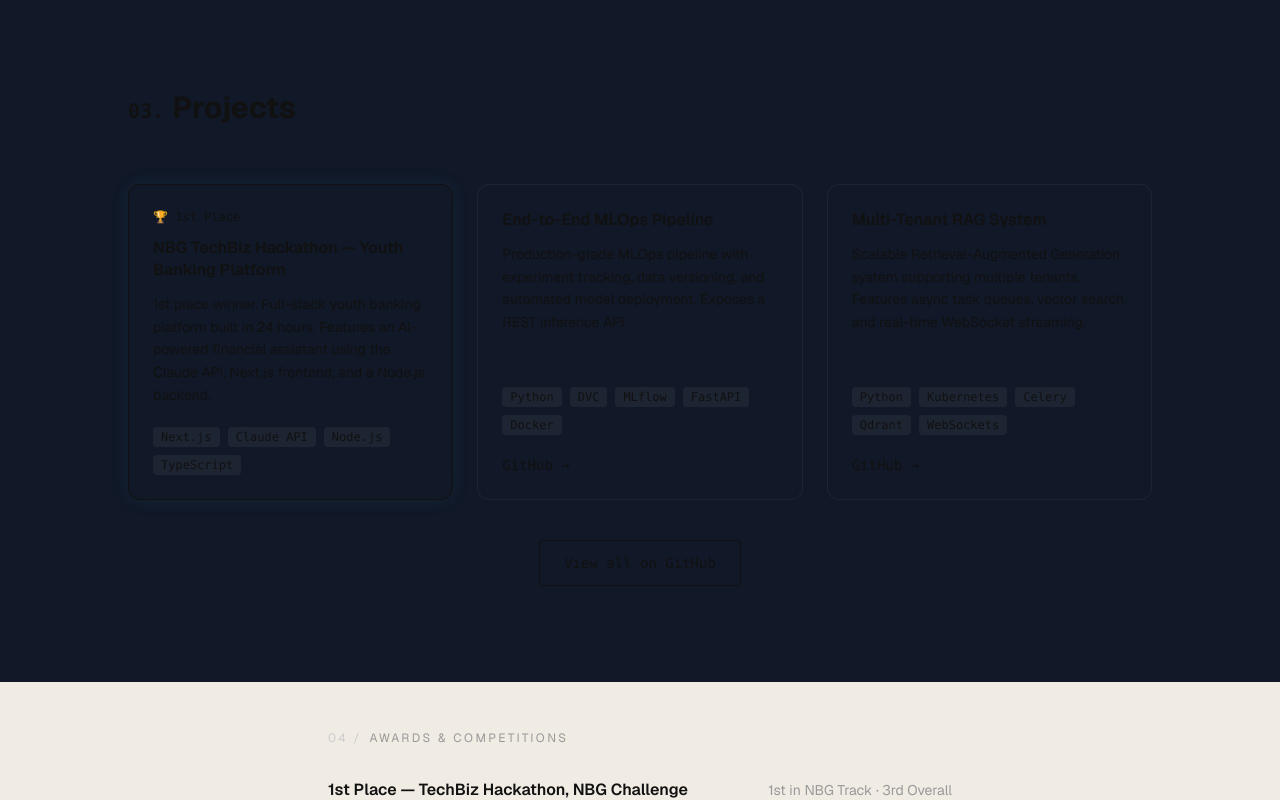
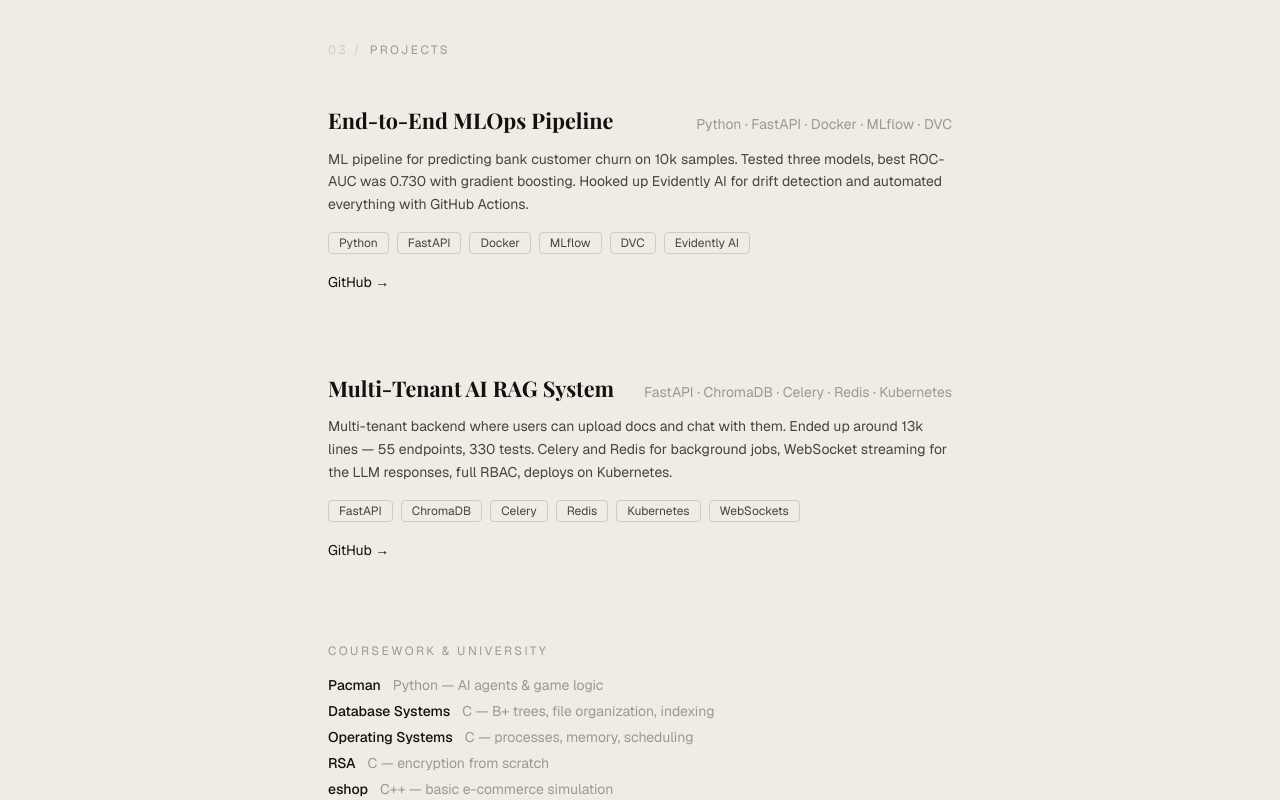
Before and after one commit to georgebon5/personal-website, a Next.js app: page / in a window 1280 px wide. Shown: the part 1200-2000 px from the top of the page. Built offline with nearby package versions, Linux system fonts and the light colour scheme.

Commit message:
feat(projects): add serif titles, section numbers, coursework, and accessible hover states

```diff
--- a/app/components/Projects.tsx
+++ b/app/components/Projects.tsx
@@ -1,96 +1,81 @@
 const projects = [
   {
-    title: "NBG TechBiz Hackathon — Youth Banking Platform",
+    title: "End-to-End MLOps Pipeline",
+    year: "Python · FastAPI · Docker · MLflow · DVC",
     description:
-      "1st place winner. Full-stack youth banking platform built in 24 hours. Features an AI-powered financial assistant using the Claude API, Next.js frontend, and a Node.js backend.",
-    tags: ["Next.js", "Claude API", "Node.js", "TypeScript"],
-    highlight: true,
-    award: "🏆 1st Place",
+      "ML pipeline for predicting bank customer churn on 10k samples. Tested three models, best ROC-AUC was 0.730 with gradient boosting. Hooked up Evidently AI for drift detection and automated everything with GitHub Actions.",
+    tags: ["Python", "FastAPI", "Docker", "MLflow", "DVC", "Evidently AI"],
+    github: "https://github.com/georgebon5/MLOps-project",
   },
   {
-    title: "End-to-End MLOps Pipeline",
+    title: "Multi-Tenant AI RAG System",
+    year: "FastAPI · ChromaDB · Celery · Redis · Kubernetes",
     description:
-      "Production-grade MLOps pipeline with experiment tracking, data versioning, and automated model deployment. Exposes a REST inference API.",
-    tags: ["Python", "DVC", "MLflow", "FastAPI", "Docker"],
-    github: "https://github.com/georgebon5",
-  },
-  {
-    title: "Multi-Tenant RAG System",
-    description:
-      "Scalable Retrieval-Augmented Generation system supporting multiple tenants. Features async task queues, vector search, and real-time WebSocket streaming.",
-    tags: ["Python", "Kubernetes", "Celery", "Qdrant", "WebSockets"],
-    github: "https://github.com/georgebon5",
+      "Multi-tenant backend where users can upload docs and chat with them. Ended up around 13k lines — 55 endpoints, 330 tests. Celery and Redis for background jobs, WebSocket streaming for the LLM responses, full RBAC, deploys on Kubernetes.",
+    tags: ["FastAPI", "ChromaDB", "Celery", "Redis", "Kubernetes", "WebSockets"],
+    github: "https://github.com/georgebon5/Multi-Tenant-AI-RAG-System",
   },
 ];
 
 export default function Projects() {
   return (
-    <section id="projects" className="py-24 px-6 bg-[#111827]">
-      <div className="max-w-5xl mx-auto">
-        <h2 className="text-3xl font-bold text-foreground mb-2">
-          <span className="text-(--accent) font-mono text-xl mr-2">
-            03.
-          </span>
-          Projects
-        </h2>
-        <div className="w-16 h-0.5 bg-(--accent) mb-12" />
+    <section id="projects" className="max-w-2xl mx-auto px-6 py-12">
+      <p className="text-xs tracking-[0.2em] text-[#999999] uppercase mb-8"><span className="text-[#cccccc] mr-2">03 /</span>Projects</p>
 
-        <div className="grid grid-cols-1 md:grid-cols-2 lg:grid-cols-3 gap-6">
+      <div className="space-y-12">
         {projects.map((project) => (
-            <div
-              key={project.title}
-              className={`flex flex-col bg-(--card) rounded-xl p-6 border transition-all hover:-translate-y-1 hover:shadow-xl ${
-                project.highlight
-                  ? "border-(--accent)/50 shadow-[0_0_20px_rgba(56,189,248,0.08)]"
-                  : "border-white/5 hover:border-(--accent)/30"
-              }`}
-            >
-              {project.award && (
-                <span className="text-xs font-mono text-(--accent) mb-3">
-                  {project.award}
-                </span>
-              )}
-              <h3 className="text-foreground font-semibold text-base leading-snug mb-3">
-                {project.title}
-              </h3>
-              <p className="text-(--muted) text-sm leading-relaxed flex-1">
-                {project.description}
-              </p>
-              <div className="mt-5 flex flex-wrap gap-2">
+          <div key={project.title} className="group p-4 -mx-4 rounded-lg transition-colors hover:bg-[#e8e2d8]">
+            <div className="flex flex-col sm:flex-row sm:items-baseline sm:justify-between gap-1 mb-3">
+              <h3 className="font-serif-display text-[1.35rem] leading-snug text-[#111111]">{project.title}</h3>
+              <span className="text-sm text-[#999999] shrink-0">{project.year}</span>
+            </div>
+            <p className="text-sm text-[#444444] leading-relaxed mb-4">{project.description}</p>
+            <div className="flex flex-wrap gap-2 mb-4">
               {project.tags.map((tag) => (
-                  <span
-                    key={tag}
-                    className="px-2 py-0.5 rounded text-xs font-mono bg-white/5 text-(--accent2)"
-                  >
+                <span key={tag} className="px-2.5 py-0.5 text-xs border border-[#cccccc] rounded text-[#444444]">
                   {tag}
                 </span>
               ))}
             </div>
-              {project.github && (
             <a
               href={project.github}
               target="_blank"
               rel="noopener noreferrer"
-                  className="mt-5 text-sm text-(--accent) hover:underline font-mono"
+              className="text-sm text-[#111111] hover:text-[#999999] transition-colors"
             >
               GitHub →
             </a>
-              )}
           </div>
         ))}
       </div>
 
-        <div className="mt-10 text-center">
+      <div className="mt-10 pt-6 border-t border-[#e8e8e8]">
+        <p className="text-xs tracking-[0.2em] text-[#999999] uppercase mb-4">Coursework & University</p>
+        <div className="space-y-1.5">
+          {[
+            { title: "Pacman", stack: "Python — AI agents & game logic" },
+            { title: "Database Systems", stack: "C — B+ trees, file organization, indexing" },
+            { title: "Operating Systems", stack: "C — processes, memory, scheduling" },
+            { title: "RSA", stack: "C — encryption from scratch" },
+            { title: "eshop", stack: "C++ — basic e-commerce simulation" },
+          ].map((item) => (
+            <div key={item.title} className="flex gap-3 text-sm">
+              <span className="text-[#111111] font-medium shrink-0">{item.title}</span>
+              <span className="text-[#999999]">{item.stack}</span>
+            </div>
+          ))}
+        </div>
         <a
-            href="https://github.com/georgebon5"
+          href="https://github.com/georgebon5/programming-projects"
           target="_blank"
           rel="noopener noreferrer"
-            className="inline-block px-6 py-3 rounded border border-(--accent) text-(--accent) font-mono text-sm hover:bg-(--accent)/10 transition-colors"
+          className="inline-block mt-4 text-sm text-[#111111] hover:text-[#999999] transition-colors"
         >
-            View all on GitHub
+          Full repo →
         </a>
       </div>
-      </div>
+
+      <hr className="mt-12 border-[#e8e8e8]" />
     </section>
   );
 }
```
Lines whose indentation alone changed are shown as unchanged.
